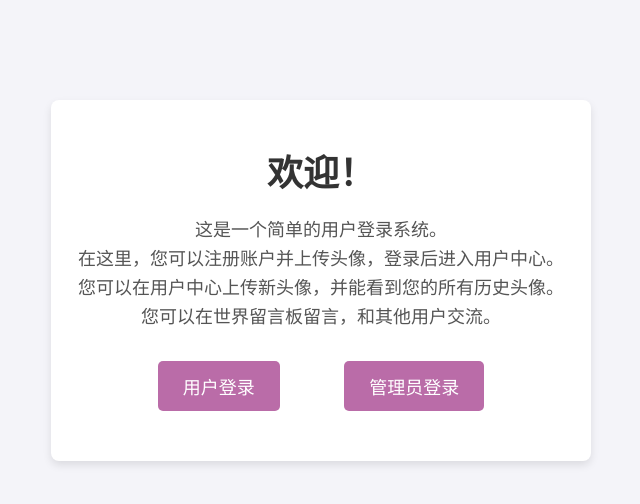
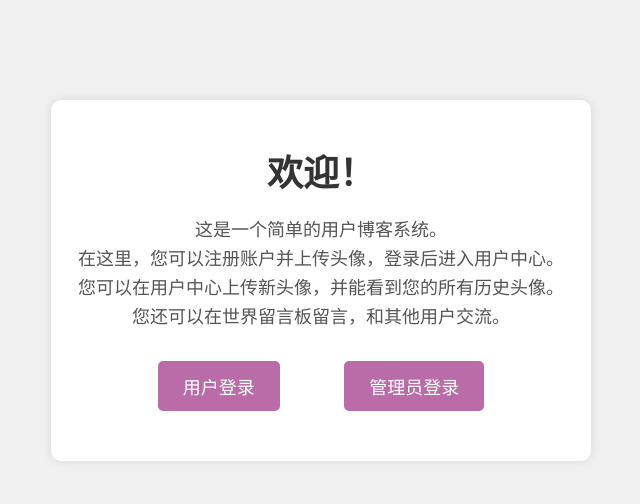
Before and after one commit to pluvo070/PHP-UserProfileSystem, a PHP site: page / in a window 1280 px wide. Shown: the top 504 px of the page, without its empty margins (319-959 px from the left). Run offline with PHP 8.4, Linux system fonts and the light colour scheme; some web fonts are replaced.

Commit message:
修改主页面

```diff
--- a/index.html
+++ b/index.html
@@ -10,10 +10,10 @@
     <div class="main-container">
         <h1>欢迎！</h1>
         <p>
-          这是一个简单的用户登录系统。<br>
+          这是一个简单的用户博客系统。<br>
           在这里，您可以注册账户并上传头像，登录后进入用户中心。<br>
           您可以在用户中心上传新头像，并能看到您的所有历史头像。<br>
-          您可以在世界留言板留言，和其他用户交流。
+          您还可以在世界留言板留言，和其他用户交流。
         </p>
         <div class="button-container">
             <a href="user_system/index.php" class="btn">用户登录</a>
--- a/style.css
+++ b/style.css
@@ -1,7 +1,16 @@
 /* 通用样式 */
+
+/* 自定义字体 */
+@font-face {
+    font-family: 'MyCustomFont1';
+    src: url('src/Fonts/方正秉楠圆宋简体.TTF') format('truetype');
+    font-weight: normal;
+    font-style: normal;
+}
+
 body {
-    font-family: Arial, sans-serif;
-    background-color: #f4f4f9;
+    background-color: #f0f0f0;
+    font-family: 'MyCustomFont1', sans-serif;
     margin: 0;
     padding: 0;
     text-align: center;
@@ -13,8 +22,8 @@ body {
     margin: 100px auto;
     padding: 20px;
     background-color: #fff;
-    border-radius: 8px;
-    box-shadow: 0 4px 8px rgba(0, 0, 0, 0.1);
+    border-radius: 10px;
+    box-shadow: 0 0 10px rgba(0, 0, 0, 0.1);
 }
 
 /* 标题样式 */
```
